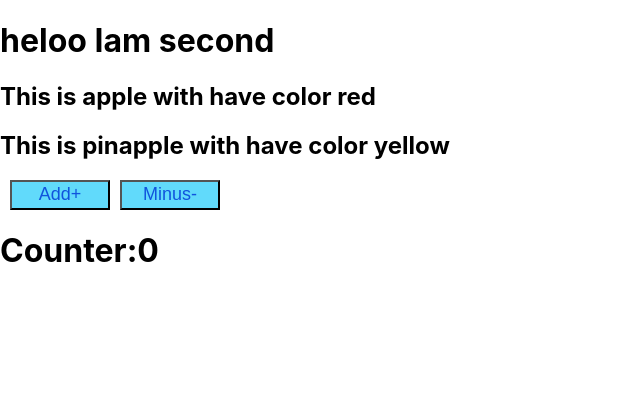
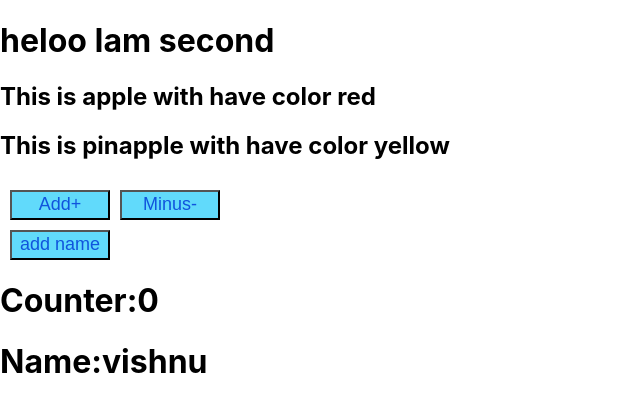
Before and after one commit to Vishnu7025/Frontend-Real_Estate_web, a React (Create React App) app in the folder frontend/: page / in a window 1280 px wide. Shown: the top 412 px of the page, without its empty margins (0-640 px from the left). Built offline with nearby package versions, Linux system fonts and the light colour scheme.

Commit message:
useState

```diff
--- a/frontend/src/App.css
+++ b/frontend/src/App.css
@@ -44,6 +44,7 @@
   font-size: large;
   background-color: #61dafb;
   margin-left: 10px;
+  margin-top: 10px;
 
 }
 .butt:hover{
--- a/frontend/src/App.js
+++ b/frontend/src/App.js
@@ -10,6 +10,7 @@ function App() {
     { id: 2,name: "pinapple", color:"yellow"},
  ]
   const [Count, setCount] = useState(0);
+  const [Name ,setName] = useState('vishnu');
   return (
     <div>
      <Second />
@@ -19,10 +20,10 @@ function App() {
      <div>
         <button onClick={()=> setCount(Count+1)} className='butt'>Add+</button>
         <button onClick={()=> setCount(Count-1)} className="butt">Minus-</button>
-
      </div>
-
+    <button onClick={()=> setName('')} className="butt">add name</button>
      <h1>Counter:{Count}</h1>
+     <h1>Name:{Name}</h1>
     </div>
 
   );
```
